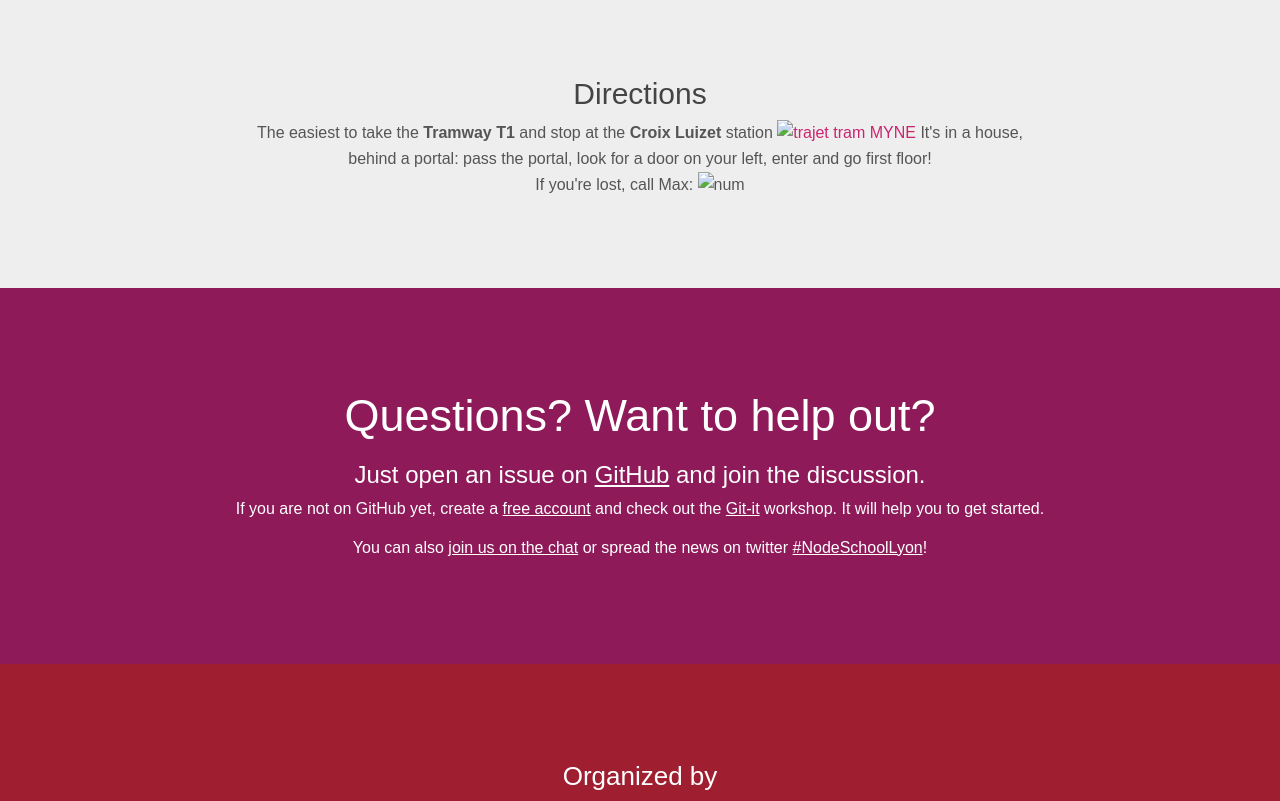
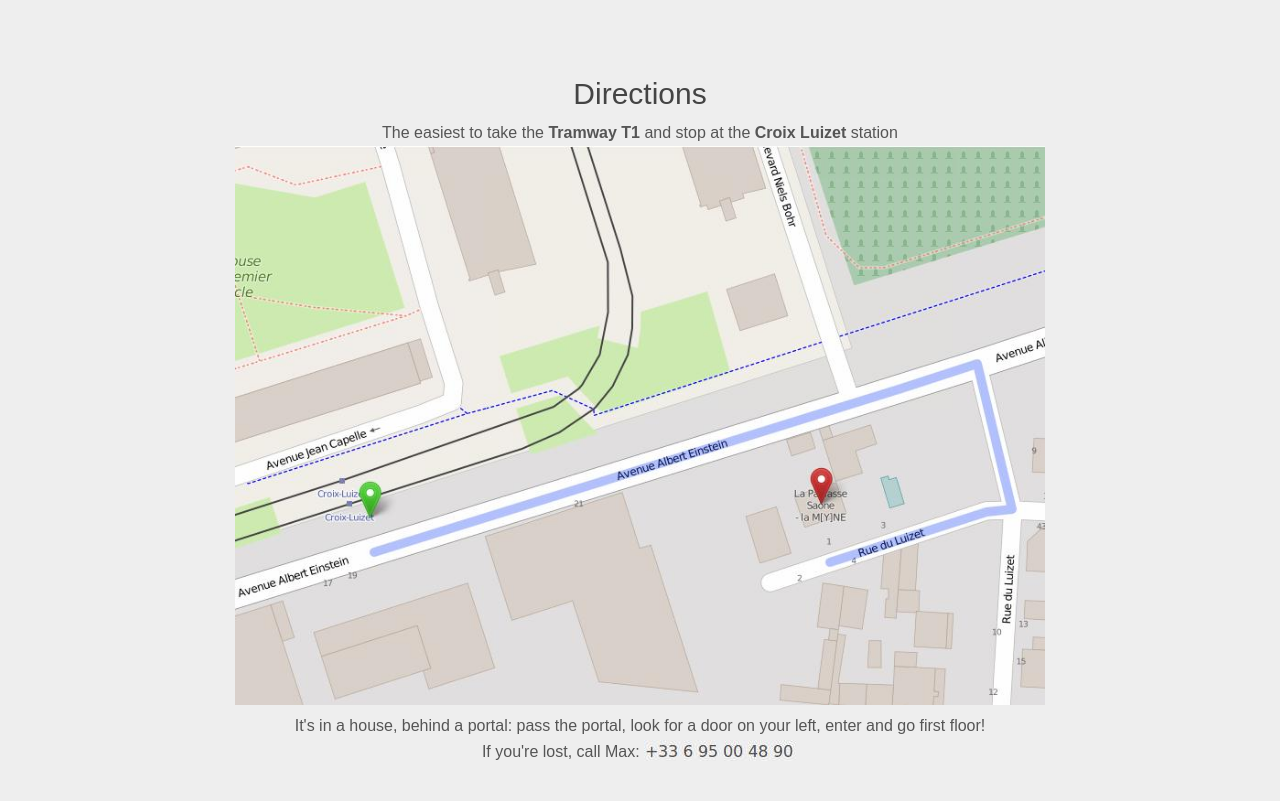
Before and after one commit to nodeschool/lyon, a plain HTML site: page index.html in a window 1280 px wide. Shown: the part 1640-2441 px from the top of the page. Drawn offline with Linux system fonts and the light colour scheme; the site is published under a folder, as on GitHub Pages, so addresses that start at the root find nothing; a web font is replaced by a local one.

Commit message:
make img src relative

```diff
--- a/index.html
+++ b/index.html
@@ -121,10 +121,10 @@
       <h3>Directions</h3>
       The easiest to take the <strong>Tramway T1</strong> and stop at the <strong>Croix Luizet</strong> station
       <a href="http://www.openstreetmap.org/directions?engine=mapzen_foot&route=45.78353%2C4.88304%3B45.78362%2C4.88440#map=18/45.78366/4.88429" target="_blank">
-        <img src="/img/tram-MYNE.jpg" alt="trajet tram MYNE">
+        <img src="img/tram-MYNE.jpg" alt="trajet tram MYNE">
       </a>
       It's in a house, behind a portal: pass the portal, look for a door on your left, enter and go first floor! <br>
-      If you're lost, call Max: <img src="/img/num.jpg" alt="num" style="display:inline; margin-bottom: -4px;">
+      If you're lost, call Max: <img src="img/num.jpg" alt="num" style="display:inline; margin-bottom: -4px;">
     </div>
   </section>
   <section class="site-section section-signup">
```
